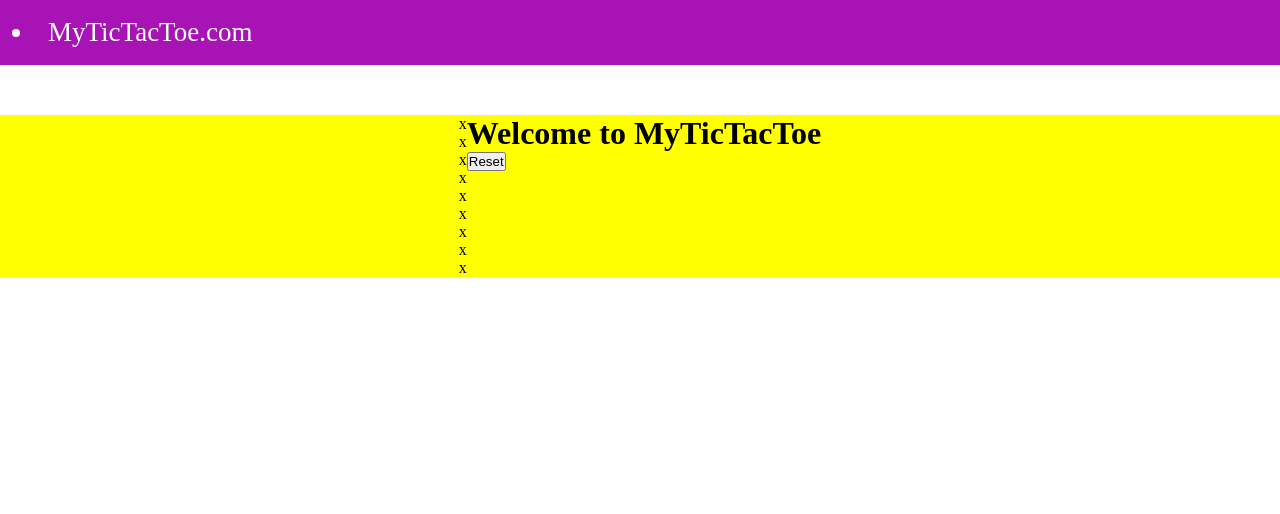
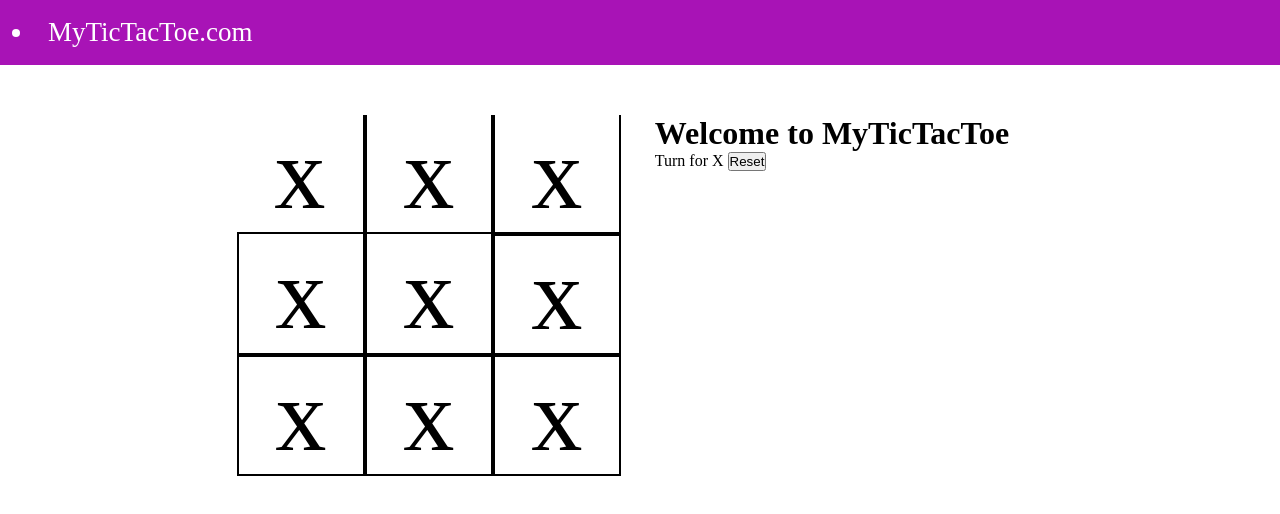
Before and after one commit to ThulasiC734/Tic-Tac-Toe, a plain HTML site: page index.html in a window 1280 px wide. Drawn offline with Linux system fonts and the light colour scheme.

Commit message:
dancingCat.gif, Game-over.wav and wordtype.wav

```diff
--- a/index.html
+++ b/index.html
@@ -14,11 +14,11 @@
 
     <div class = "gameContainer">
         <div class="container">
-            <div class = "box"><span class= "boxtext">x</span></div>
-            <div class = "box"><span class= "boxtext">x</span></div>
-            <div class = "box"><span class= "boxtext">x</span></div>
-            <div class = "box"><span class= "boxtext">x</span></div>
-            <div class = "box"><span class= "boxtext">x</span></div>
+            <div class = "box bt-0 bl-0"><span class= "boxtext">x</span></div>
+            <div class = "box bt-0"><span class= "boxtext">x</span></div>
+            <div class = "box bt-0"><span class= "boxtext">x</span></div>
+            <div class = "box bt-0"><span class= "boxtext">x</span></div>
+            <div class = "box bt-0"><span class= "boxtext">x</span></div>
             <div class = "box"><span class= "boxtext">x</span></div>
             <div class = "box"><span class= "boxtext">x</span></div>
             <div class = "box"><span class= "boxtext">x</span></div>
@@ -28,14 +28,12 @@
         <div class ="gameInfo">
             <h1>Welcome to MyTicTacToe</h1>
             <div>
-                <span class="info"></span>
+                <span class="info">Turn for X</span>
                 <button id="reset">Reset</button>
             </div>
-            <div>
                 <div class="imgbox">
-                    <img src=""
+                    <img src="dancingCat.gif" alt="">
                 </div>
-            </div>
         </div>
 
 
--- a/style.css
+++ b/style.css
@@ -20,7 +20,7 @@ nav{
     list-style-type: none;
 }
 .gameContainer{
-    background-color:yellow ;
+    /* background-color:yellow ; */
     display:flex;
     justify-content: center;
     margin-top: 50px;
@@ -29,5 +29,45 @@ nav{
 }
 
 .container{
+    display: grid;
+    grid-template-rows: repeat(3, 10w);
+    grid-template-columns: repeat(3, 10vw);
+    font-family: 'Times New Roman', Times, serif;
+
+
 
 }
+.box{
+border: 2px solid black;
+font-size: 8vw;
+cursor: pointer;
+display:flex;
+justify-content: center;
+align-items: center;
+}
+
+.box:hover{
+    background-color: rgb(91, 90, 146);
+}
+.gameInfo{
+    padding: 0 34px;
+}
+
+.imgbox img{
+    display: none;
+}
+.br-0{
+    border-right: 0;
+}
+
+.bl-0{
+    border-left: 0;
+}
+
+.bt-0{
+    border-top: 0;
+}
+
+.bb-0{
+    border-bottom: 0;
+}
```
Also changed, not shown: dancingCat.gif (added), 2 other files.
